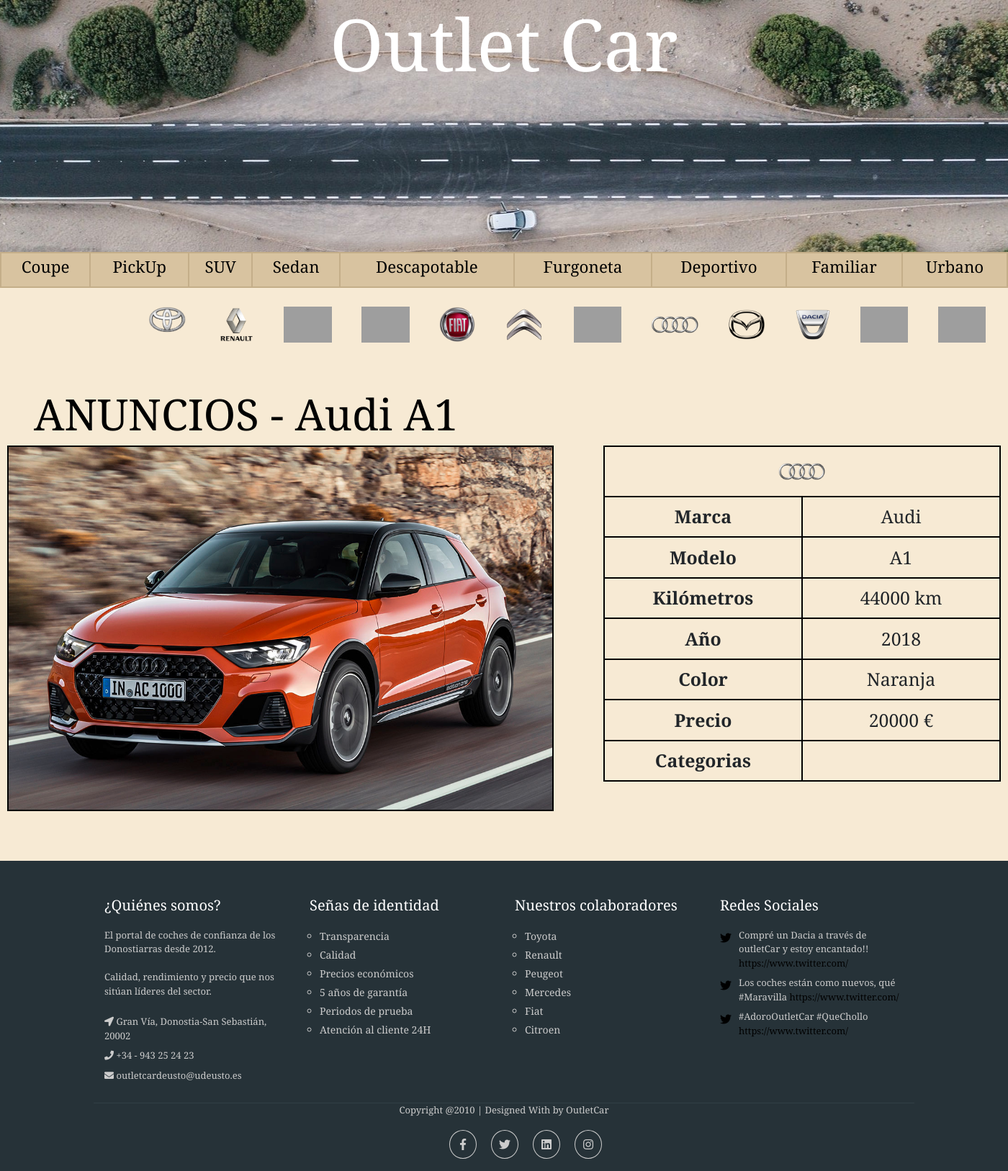
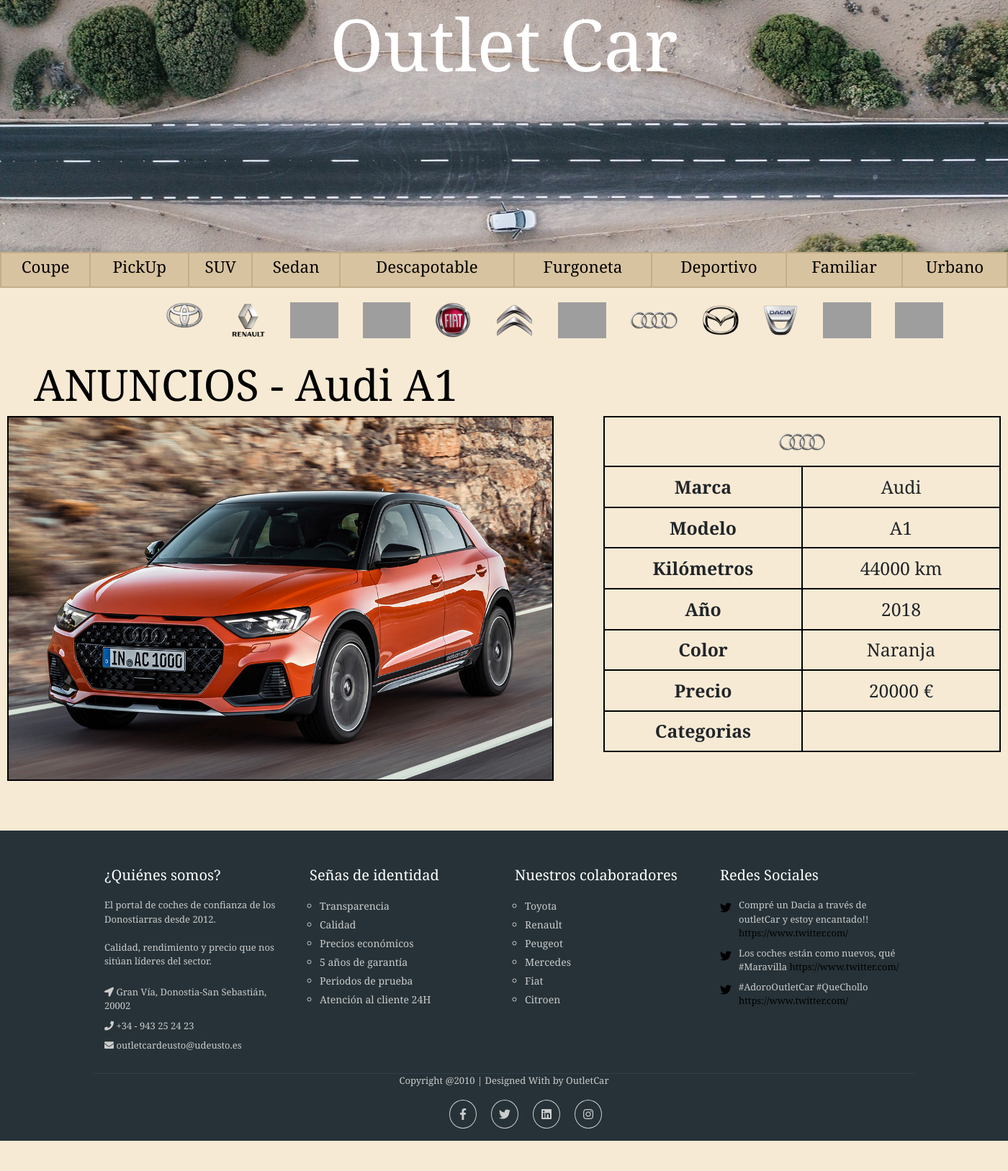
Before and after one commit to rubenclaveras/OutletCar, a Django app: page /anuncios/audiA1 in a window 1400 px wide. Shown: the whole page at 72% size. After the commit the page ends 1585 px from the top, so only its background shows below. Run offline with Django 3.2, Linux system fonts and the light colour scheme; data comes from the database, SQL or seed files in the repository; some libraries are stand-ins or nearby versions; grey boxes are pictures that could not be loaded.

Commit message:
error raro

```diff
--- a/static/styles/estilos.css
+++ b/static/styles/estilos.css
@@ -41,6 +41,7 @@
 
 .marcas {
     display: flex;
+    width: 60%;
 }
 
 .s1 {
@@ -50,9 +51,8 @@
 
 .marca {
     width: fit-content;
-    margin-right: 15px;
-    margin-left: 15px;
-    border-radius: 180px;
+    margin-right: 2%;
+    margin-left: 2%;
 }
 
 .logo {
@@ -95,11 +95,18 @@
     margin-bottom: 50px;
 }
 
-.tablaMarcas td {
-    text-align: center;
-    padding: auto;
-    text-align: center;
-    border: none;
+.barraMarcas {
+    width: 100%;
+    display: flex;
+    margin-bottom: 20px;
+}
+
+.columnaIzq {
+    width: 15%;
+}
+
+.columnaDer {
+    width: 20%;
 }
 
 .s2 {
--- a/templates/anuncios.html
+++ b/templates/anuncios.html
@@ -14,7 +14,7 @@
     <h1 class="cabecera">ANUNCIOS - {{coche.marca}} {{ coche.modelo }}</h1>
     <div class="anuncioConjunto">
         <div class="fotoAnuncio">
-            <img class="imagenGrande" src="{{ coche.foto.url }}" alt="foto {{ coche.marca }}" title="{{ coche.marca.nombreMarca }}">
+            <img class="imagenGrande" src="{{ coche.foto.url }}" alt="foto {{coche.marca}} {{ coche.modelo }}" title="{{coche.marca}} {{ coche.modelo }}">
         </div>
         <div class="infoAnuncio">
             <table>
--- a/templates/index.html
+++ b/templates/index.html
@@ -39,21 +39,17 @@
 
         </table>
     </div>
-    <div class="marcas">
-        <table class="tablaMarcas">
+    <div class="barraMarcas">
+        <div class="columnaIzq"></div>
+        <div class="marcas">{% for marca in marcas%}
+            <h3 class="marca">
+                <a href="/marcas/{{marca.slug}}"><img class="logo" src="{{ marca.logo.url }}" alt="{{ marca.nombreMarca }}" title="{{ marca.nombreMarca }}"></a>
+            </h3>
+            {% endfor %}
+        </div>
+        <div class="columaDer"></div>
+    </div>
 
-            <tr>
-                {% for marca in marcas%}
-                <td>
-                    <h3 class="marca">
-                        <a href="/marcas/{{marca.slug}}"><img class="logo" src="{{ marca.logo.url }}" alt="{{ marca.nombreMarca }}" title="{{ marca.nombreMarca }}"></a>
-                    </h3>
-                </td>
-                {% endfor %}
-            </tr>
-
-        </table>
-    </div>
     <main>
 
         {% block content%}
```
